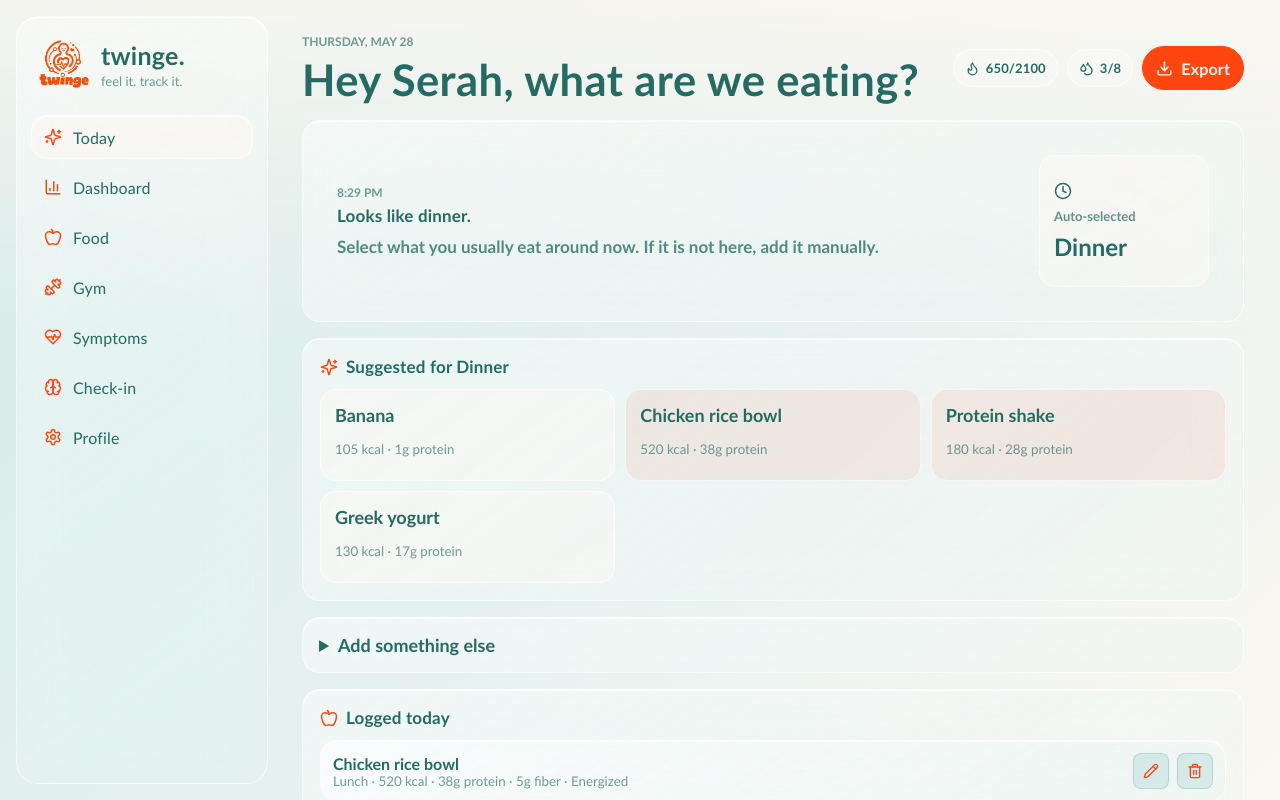
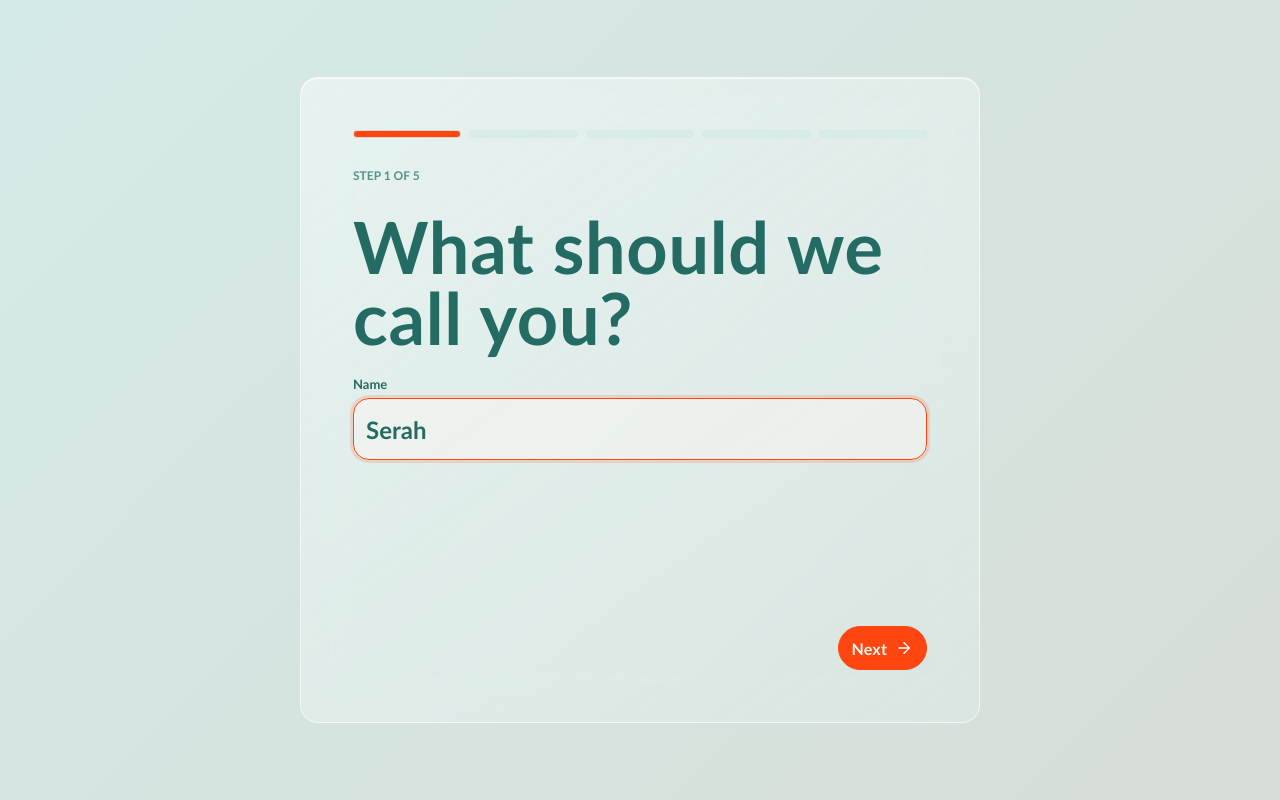
Before and after one commit to its-serah/Twinge, a React (Vite) app: page / in a window 1280 px wide. Both pictures are taken after a click on the button "Start tracking". Shown: the top 800 px of the page. Built offline with nearby package versions, Linux system fonts and the light colour scheme.

Commit message:
Add guided onboarding flow

```diff
--- a/src/main.tsx
+++ b/src/main.tsx
@@ -158,7 +158,7 @@ const fontOptions = [
 function App() {
   const [data, setData] = useState<AppData>(() => loadData());
   const [active, setActive] = useState("Today");
-  const [stage, setStage] = useState<"landing" | "app">("landing");
+  const [stage, setStage] = useState<"landing" | "onboarding" | "app">("landing");
 
   useEffect(() => saveData(data), [data]);
 
@@ -203,7 +203,11 @@ function App() {
   }
 
   if (stage === "landing") {
-    return <LandingPage onEnter={() => setStage("app")} />;
+    return <LandingPage onEnter={() => setStage("onboarding")} />;
+  }
+
+  if (stage === "onboarding") {
+    return <OnboardingPage data={data} setData={setData} onDone={() => setStage("app")} />;
   }
 
   return (
@@ -329,17 +333,20 @@ function FontStylesPage() {
 }
 
 function OnboardingPage({ data, setData, onDone }: { data: AppData; setData: React.Dispatch<React.SetStateAction<AppData>>; onDone: () => void }) {
+  const [step, setStep] = useState(0);
   const [name, setName] = useState(data.profile.name || "Sarah");
   const [calorieGoal, setCalorieGoal] = useState(data.profile.calorieGoal);
   const [waterGoal, setWaterGoal] = useState(data.profile.waterGoal);
+  const [goal, setGoal] = useState<HealthGoal>(data.profile.goal);
   const [selectedFoods, setSelectedFoods] = useState<string[]>(data.foodLibrary.map((food) => food.name));
+  const waterOptions = [6, 8, 10, 12];
+  const calorieOptions = goal === "Gain muscle" ? [2200, 2400, 2600, 2800] : goal === "Lose weight" ? [1500, 1700, 1900, 2100] : [1800, 2000, 2200, 2400];
 
   const toggleFood = (food: string) => {
     setSelectedFoods((current) => current.includes(food) ? current.filter((item) => item !== food) : [...current, food]);
   };
 
-  const finish = (event: FormEvent) => {
-    event.preventDefault();
+  const finish = () => {
     setData((current) => {
       const existing = new Set(current.foodLibrary.map((food) => food.name.toLowerCase()));
       const additions = selectedFoods
@@ -351,6 +358,7 @@ function OnboardingPage({ data, setData, onDone }: { data: AppData; setData: Rea
         profile: {
           ...current.profile,
           name,
+          goal,
           calorieGoal,
           waterGoal,
           foodSetupDone: true,
@@ -361,29 +369,103 @@ function OnboardingPage({ data, setData, onDone }: { data: AppData; setData: Rea
     onDone();
   };
 
+  const steps = [
+    {
+      eyebrow: "Step 1 of 5",
+      title: "What should we call you?",
+      body: (
+        <label className="single-field">Name<input value={name} onChange={(event) => setName(event.target.value)} autoFocus /></label>
+      ),
+      canContinue: name.trim().length > 0,
+    },
+    {
+      eyebrow: "Step 2 of 5",
+      title: "What are you focusing on?",
+      body: (
+        <div className="choice-stack">
+          {goals.map((item) => (
+            <button type="button" key={item} className={goal === item ? "choice-card active" : "choice-card"} onClick={() => setGoal(item)}>
+              {goal === item && <CheckCircle2 size={18} />}
+              <span>{item}</span>
+            </button>
+          ))}
+        </div>
+      ),
+      canContinue: true,
+    },
+    {
+      eyebrow: "Step 3 of 5",
+      title: "How much water per day?",
+      body: (
+        <div className="choice-grid">
+          {waterOptions.map((amount) => (
+            <button type="button" key={amount} className={waterGoal === amount ? "choice-card active" : "choice-card"} onClick={() => setWaterGoal(amount)}>
+              {waterGoal === amount && <CheckCircle2 size={18} />}
+              <span>{amount} glasses</span>
+            </button>
+          ))}
+        </div>
+      ),
+      canContinue: true,
+    },
+    {
+      eyebrow: "Step 4 of 5",
+      title: "Pick a calorie target.",
+      body: (
+        <div className="choice-grid">
+          {calorieOptions.map((amount) => (
+            <button type="button" key={amount} className={calorieGoal === amount ? "choice-card active" : "choice-card"} onClick={() => setCalorieGoal(amount)}>
+              {calorieGoal === amount && <CheckCircle2 size={18} />}
+              <span>{amount} kcal</span>
+            </button>
+          ))}
+        </div>
+      ),
+      canContinue: true,
+    },
+    {
+      eyebrow: "Step 5 of 5",
+      title: "Tap your usual foods.",
+      body: (
+        <div className="onboarding-foods guided">
+          {starterFoods.map((food) => (
+            <button type="button" key={food} className={selectedFoods.includes(food) ? "onboarding-chip active" : "onboarding-chip"} onClick={() => toggleFood(food)}>
+              {selectedFoods.includes(food) && <CheckCircle2 size={16} />}
+              {food}
+            </button>
+          ))}
+        </div>
+      ),
+      canContinue: selectedFoods.length > 0,
+    },
+  ];
+
+  const current = steps[step];
+  const next = () => {
+    if (!current.canContinue) return;
+    if (step === steps.length - 1) {
+      finish();
+      return;
+    }
+    setStep((currentStep) => currentStep + 1);
+  };
+
   return (
     <main className="onboarding-shell">
-      <form className="onboarding-card" onSubmit={finish}>
-        <p className="eyebrow">Set your tiny daily base</p>
-        <h1>Let twinge learn your usuals.</h1>
-        <div className="onboarding-grid">
-          <label>Name<input value={name} onChange={(event) => setName(event.target.value)} /></label>
-          <label>Calorie goal<input type="number" value={calorieGoal} onChange={(event) => setCalorieGoal(Number(event.target.value))} /></label>
-          <label>Water goal<input type="number" value={waterGoal} onChange={(event) => setWaterGoal(Number(event.target.value))} /></label>
+      <section className="onboarding-card guided-card">
+        <div className="step-progress" aria-label={`Step ${step + 1} of ${steps.length}`}>
+          {steps.map((item, index) => <span key={item.eyebrow} className={index <= step ? "active" : ""} />)}
         </div>
-        <div>
-          <h2><Apple size={18} /> Usual foods</h2>
-          <div className="onboarding-foods">
-            {starterFoods.map((food) => (
-              <button type="button" key={food} className={selectedFoods.includes(food) ? "onboarding-chip active" : "onboarding-chip"} onClick={() => toggleFood(food)}>
-                {selectedFoods.includes(food) && <CheckCircle2 size={16} />}
-                {food}
-              </button>
-            ))}
-          </div>
+        <p className="eyebrow">{current.eyebrow}</p>
+        <h1>{current.title}</h1>
+        <div className="guided-step">{current.body}</div>
+        <div className="guided-actions">
+          {step > 0 && <button type="button" className="button ghost" onClick={() => setStep((currentStep) => currentStep - 1)}>Back</button>}
+          <button type="button" className="button onboarding-submit" onClick={next} disabled={!current.canContinue}>
+            {step === steps.length - 1 ? "Start logging" : "Next"} <ArrowRight size={18} />
+          </button>
         </div>
-        <button className="button onboarding-submit">Start logging <ArrowRight size={18} /></button>
-      </form>
+      </section>
     </main>
   );
 }
--- a/src/styles/app.css
+++ b/src/styles/app.css
@@ -1292,9 +1292,111 @@ textarea {
   backdrop-filter: blur(20px);
 }
 
+.guided-card {
+  width: min(680px, 100%);
+  min-height: 520px;
+  align-content: start;
+}
+
 .onboarding-card h1 {
   max-width: 720px;
   font-size: clamp(38px, 7vw, 76px);
+}
+
+.guided-card h1 {
+  max-width: 620px;
+  margin-bottom: 4px;
+  font-size: clamp(40px, 7vw, 72px);
+}
+
+.step-progress {
+  display: grid;
+  grid-template-columns: repeat(5, minmax(0, 1fr));
+  gap: 8px;
+  margin-bottom: 10px;
+}
+
+.step-progress span {
+  height: 8px;
+  background: rgba(212, 234, 232, 0.72);
+  border: 1px solid rgba(212, 234, 232, 0.9);
+  border-radius: 999px;
+}
+
+.step-progress span.active {
+  background: #ff4610;
+}
+
+.guided-step {
+  display: grid;
+  align-content: start;
+  min-height: 230px;
+}
+
+.single-field input {
+  min-height: 62px;
+  font-size: 24px;
+  font-weight: 900;
+}
+
+.choice-stack,
+.choice-grid {
+  display: grid;
+  gap: 12px;
+}
+
+.choice-grid {
+  grid-template-columns: repeat(2, minmax(0, 1fr));
+}
+
+.choice-card {
+  display: flex;
+  align-items: center;
+  justify-content: flex-start;
+  gap: 10px;
+  min-height: 68px;
+  padding: 16px;
+  color: #ff4610;
+  background: rgba(212, 234, 232, 0.66);
+  border: 1px solid rgba(212, 234, 232, 0.92);
+  border-radius: 8px;
+  box-shadow: 0 12px 28px rgba(255, 70, 16, 0.1);
+  font-size: 18px;
+  font-weight: 900;
+  text-align: left;
+}
+
+.choice-card.active {
+  color: #d4eae8;
+  background: #ff4610;
+}
+
+.choice-card:hover {
+  transform: translateY(-1px);
+  box-shadow: 0 16px 34px rgba(255, 70, 16, 0.14);
+}
+
+.onboarding-foods.guided {
+  display: grid;
+  grid-template-columns: repeat(2, minmax(0, 1fr));
+}
+
+.guided-actions {
+  display: flex;
+  align-items: center;
+  justify-content: space-between;
+  gap: 12px;
+  margin-top: auto;
+}
+
+.guided-actions .button:only-child {
+  margin-left: auto;
+}
+
+.button:disabled {
+  cursor: not-allowed;
+  opacity: 0.5;
+  transform: none;
 }
 
 .onboarding-grid {
@@ -1404,6 +1506,15 @@ textarea {
 @media (max-width: 760px) {
   .onboarding-grid,
   .logged-food {
+    grid-template-columns: 1fr;
+  }
+
+  .guided-card {
+    min-height: calc(100vh - 48px);
+  }
+
+  .choice-grid,
+  .onboarding-foods.guided {
     grid-template-columns: 1fr;
   }
 
```
